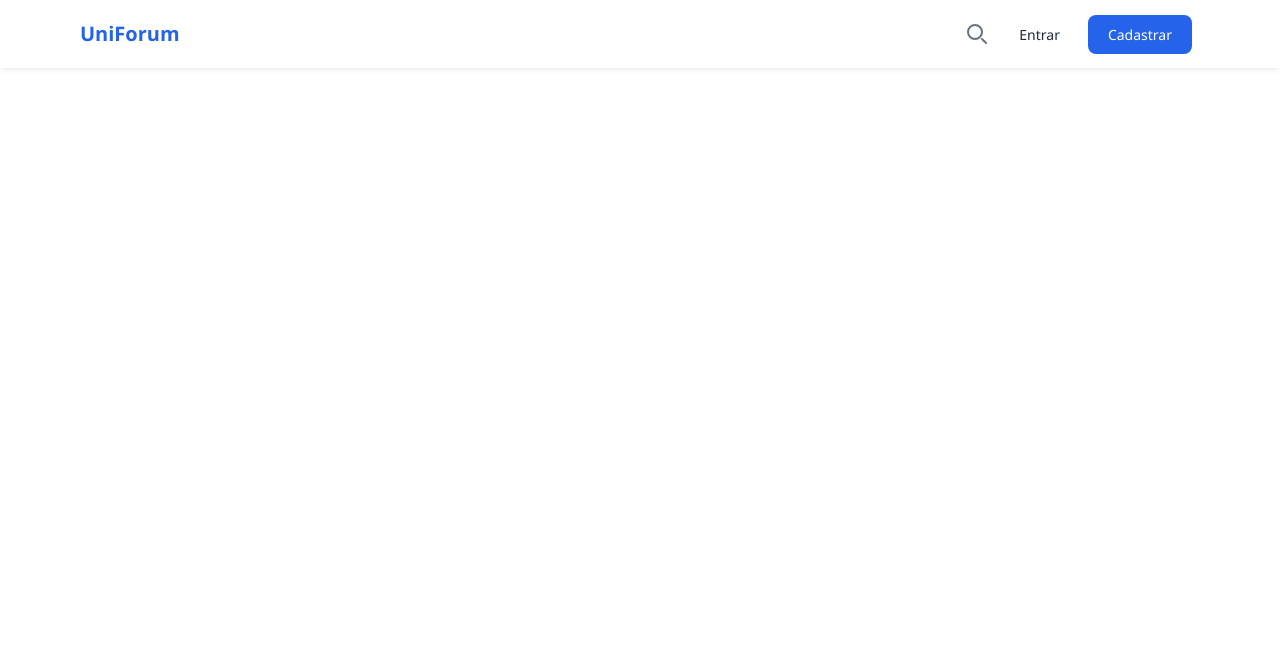
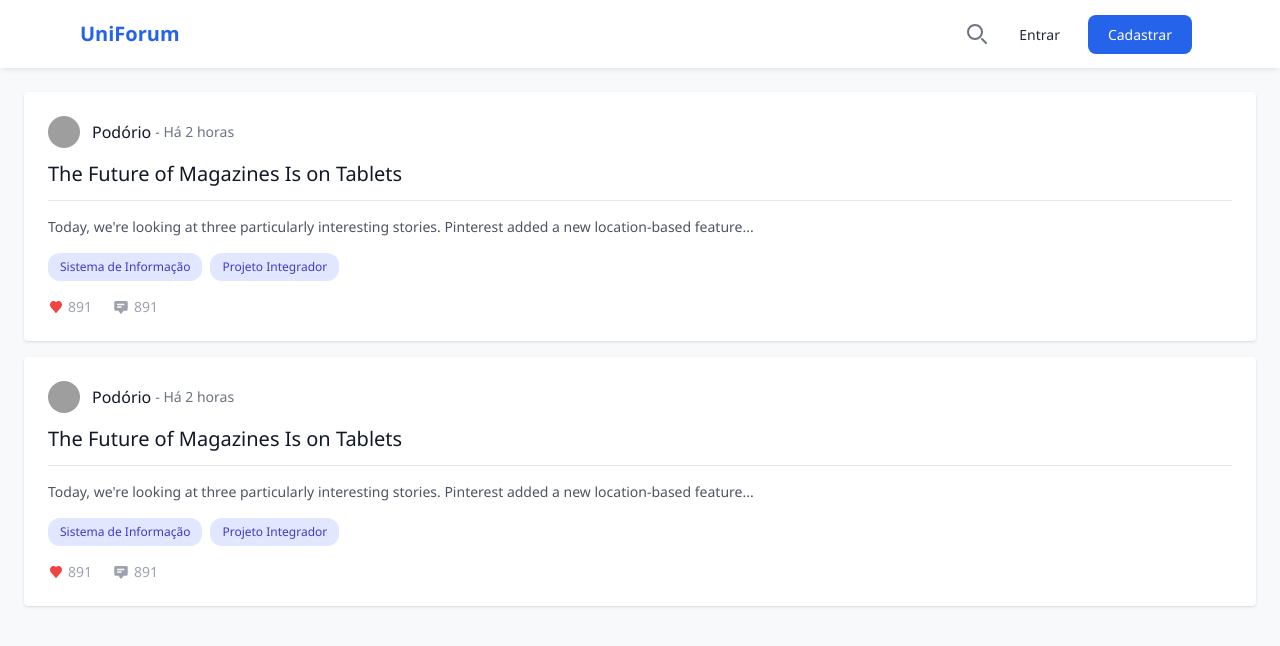
Before and after one commit to felipemdf/UniForum, a Vue app in the folder front-end/: page / in a window 1280 px wide. Shown: the top 646 px of the page. Built offline with nearby package versions, Linux system fonts and the light colour scheme; grey boxes are pictures that could not be loaded.

Commit message:
feat: criado o componente topico

```diff
--- a/front-end/src/App.vue
+++ b/front-end/src/App.vue
@@ -1,6 +1,6 @@
 <template>
   <Navbar />
-  <div class="container">
+  <div class="container mx-auto px-4 md:px-6 py-6">
     <router-view />
   </div>
 </template>
@@ -11,14 +11,13 @@
 
 <style>
   html {
-    background-color: var(--color-background);
+    background-color: #f8f9fb;
   }
 
   #app {
     font-family: 'Segoe UI', Tahoma, Geneva, Verdana, sans-serif;
     -webkit-font-smoothing: antialiased;
     -moz-osx-font-smoothing: grayscale;
-    text-align: center;
     color: #2c3e50;
   }
 
--- a/front-end/src/components/Navbar.vue
+++ b/front-end/src/components/Navbar.vue
@@ -1,6 +1,6 @@
 <template>
   <!-- Main Navigation Container -->
-  <nav class="fixed z-10 top-0 start-0 w-full bg-white shadow-md shadow-black/5 px-4 py-4 md:px-8">
+  <nav class="sticky z-10 top-0 start-0 w-full bg-white shadow-md shadow-black/5 px-4 py-4 md:px-8">
     <div class="flex flex-wrap items-center justify-between mx-auto w-full md:px-12">
       <!-- Logo -->
       <a class="text-xl whitespace-nowrap text-blue-600 p-0" href="#">UniForum</a>
--- a/front-end/src/components/SearchBar.vue
+++ b/front-end/src/components/SearchBar.vue
@@ -16,7 +16,7 @@
     </svg>
   </button>
 
-  <div v-if="isOpen" class="fixed w-full inset-0 z-10 flex justify-center items-center">
+  <div @keydown.esc="toggleModal" v-if="isOpen" class="fixed w-full inset-0 z-10 flex justify-center items-center">
     <!--Body-->
     <div class="relative w-10/12 sm:max-w-md overflow-y-auto rounded-lg z-20 shadow-md shadow-black/5">
       <div class="absolute inset-y-0 start-0 flex items-center ps-2">
--- /dev/null
+++ b/front-end/src/components/TopicItem.vue
@@ -0,0 +1,118 @@
+<template>
+  <article class="p-6 mb-4 bg-white border-gray-200 shadow rounded">
+    <!-- Header -->
+    <header class="flex-col">
+      <!-- First line -->
+      <div class="flex justify-between mb-4">
+        <!-- User and topic info -->
+        <div class="flex items-center gap-1 flex-wrap">
+          <button class="inline-flex items-center gap-1">
+            <img
+              class="mr-2 w-8 h-8 rounded-full"
+              src="https://flowbite.com/docs/images/people/profile-picture-3.jpg"
+              alt="Username"
+            />
+            <p class="font-medium text-gray-900">Podório</p>
+          </button>
+          <p class="text-sm text-gray-500">- Há 2 horas</p>
+        </div>
+
+        <!-- Option Button-->
+        <!-- <button
+          class="inline-flex items-center p-2 text-center text-gray-500 rounded-lg hover:bg-gray-100 focus:ring-4 focus:outline-none focus:ring-gray-50"
+          type="button"
+        >
+          <svg
+            class="w-4 h-4"
+            aria-hidden="true"
+            xmlns="http://www.w3.org/2000/svg"
+            fill="currentColor"
+            viewBox="0 0 16 3"
+          >
+            <path
+              d="M2 0a1.5 1.5 0 1 1 0 3 1.5 1.5 0 0 1 0-3Zm6.041 0a1.5 1.5 0 1 1 0 3 1.5 1.5 0 0 1 0-3ZM14 0a1.5 1.5 0 1 1 0 3 1.5 1.5 0 0 1 0-3Z"
+            />
+          </svg>
+          <span class="sr-only">Topic settings</span>
+        </button> -->
+
+        <!-- Dropdown menu -->
+        <!-- <div
+          id="dropdownComment3"
+          class="absolute right-16 mt-10 w-36 bg-white rounded divide-y divide-gray-100 shadow"
+        >
+          <ul class="py-1 text-sm text-gray-700" aria-labelledby="dropdownMenuIconHorizontalButton">
+            <li>
+              <a href="#" class="block py-2 px-4 hover:bg-gray-100">Edit</a>
+            </li>
+            <li>
+              <a href="#" class="block py-2 px-4 hover:bg-gray-100">Remove</a>
+            </li>
+            <li>
+              <a href="#" class="block py-2 px-4 hover:bg-gray-100">Report</a>
+            </li>
+          </ul>
+        </div> -->
+      </div>
+
+      <!-- Title -->
+      <p class="text-gray-900 text-xl font-medium leading-5 border-b pb-4 border-x-gray-100">
+        The Future of Magazines Is on Tablets
+      </p>
+    </header>
+
+    <!-- Content preview -->
+    <main>
+      <p class="text-sm leading-5 pt-4 text-gray-600">
+        Today, we're looking at three particularly interesting stories. Pinterest added a new location-based feature...
+      </p>
+
+      <!-- Tags -->
+      <div class="flex flex-wrap mt-4 gap-2">
+        <div class="py-2 px-3 text-xs leading-3 text-indigo-700 rounded-xl bg-indigo-100">Sistema de Informação</div>
+        <div class="py-2 px-3 text-xs leading-3 text-indigo-700 rounded-xl bg-indigo-100">Projeto Integrador</div>
+      </div>
+    </main>
+
+    <footer>
+      <!-- Info -->
+      <div class="flex gap-5 mt-4">
+        <button type="button" class="flex items-center text-sm text-gray-400 hover:underline font-normal gap-1">
+          <svg
+            class="w-[16px] h-[16px] text-red-500"
+            aria-hidden="true"
+            xmlns="http://www.w3.org/2000/svg"
+            fill="currentColor"
+            viewBox="0 0 24 24"
+          >
+            <path
+              d="m12.7 20.7 6.2-7.1c2.7-3 2.6-6.5.8-8.7A5 5 0 0 0 16 3c-1.3 0-2.7.4-4 1.4A6.3 6.3 0 0 0 8 3a5 5 0 0 0-3.7 1.9c-1.8 2.2-2 5.8.8 8.7l6.2 7a1 1 0 0 0 1.4 0Z"
+            />
+          </svg>
+
+          891
+        </button>
+
+        <button type="button" class="flex items-center text-sm text-gray-400 hover:underline font-normal gap-1">
+          <svg
+            class="w-[18px] h-[18px]"
+            aria-hidden="true"
+            xmlns="http://www.w3.org/2000/svg"
+            fill="currentColor"
+            viewBox="0 0 24 24"
+          >
+            <path
+              fill-rule="evenodd"
+              d="M3.6 4.5c.3-.3.8-.5 1.3-.5H19a1.9 1.9 0 0 1 2 1.9V15a1.9 1.9 0 0 1-1.9 1.9h-3.6l-2.7 3.6a1 1 0 0 1-1.6 0L8.5 17H4.9A1.9 1.9 0 0 1 3 15.1V6c0-.5.2-1 .6-1.4Zm4 3a1 1 0 1 0 0 2h8a1 1 0 0 0 0-2h-8Zm0 3.5a1 1 0 1 0 0 2H12a1 1 0 1 0 0-2H7.6Z"
+              clip-rule="evenodd"
+            />
+          </svg>
+
+          891
+        </button>
+      </div>
+    </footer>
+  </article>
+</template>
+
+<script setup></script>
--- a/front-end/src/views/HomeView.vue
+++ b/front-end/src/views/HomeView.vue
@@ -1,10 +1,11 @@
 <template>
-  <div></div>
+  <!-- Topics -->
+  <section>
+    <TopicItem />
+    <TopicItem />
+  </section>
 </template>
 
-<script>
-  export default {
-    name: 'HomeView',
-    components: {},
-  };
+<script setup>
+  import TopicItem from '@/components/TopicItem.vue';
 </script>
```
